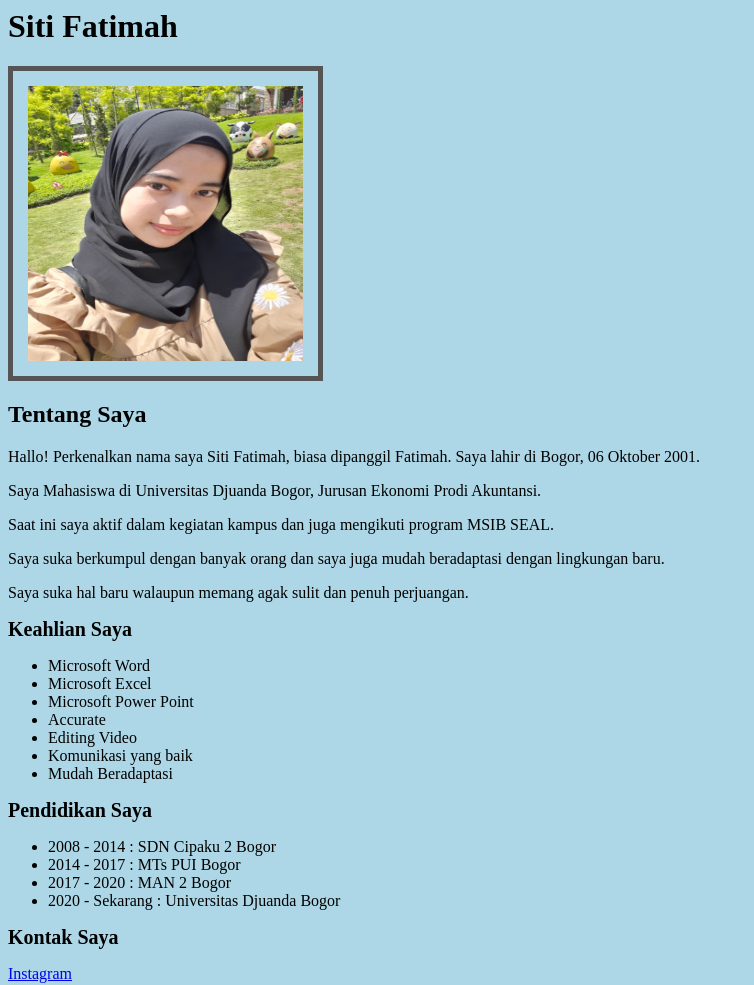
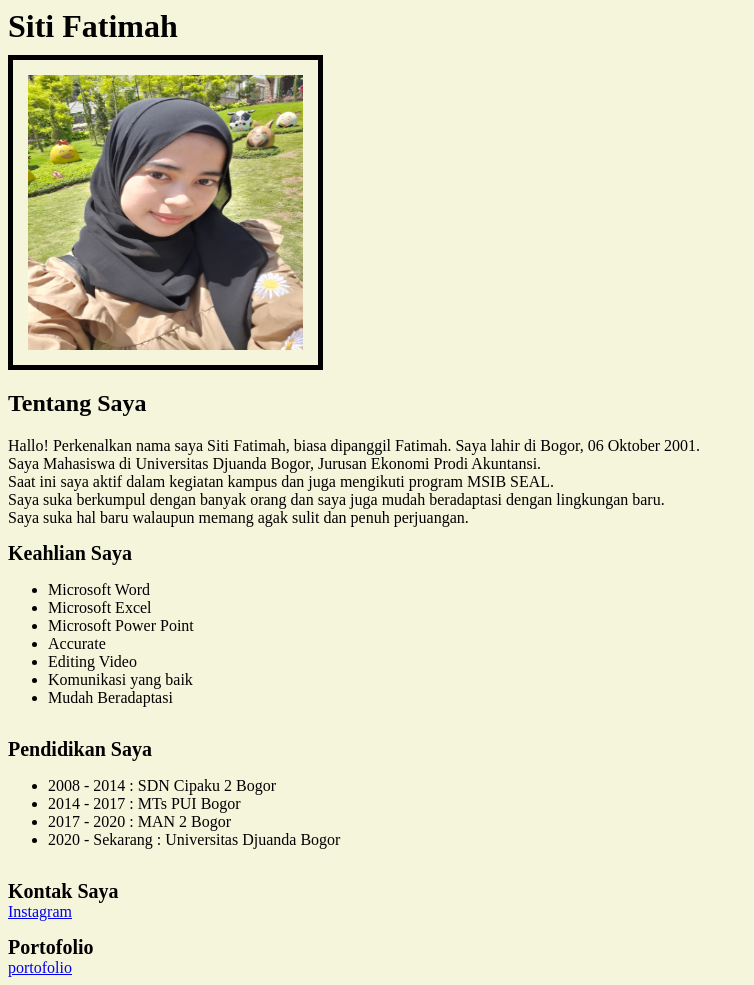
Before and after one commit to sitifatimahfat/sitifatimahfat.github.io, a plain HTML site: page Latihan.html in a window 1280 px wide. Shown: the top 985 px of the page, without its empty margins (0-754 px from the left). Drawn offline with Linux system fonts and the light colour scheme.

Commit message:
commit ke 3

```diff
--- a/styles.css
+++ b/styles.css
@@ -1,6 +1,6 @@
 body {
-    background-color: rgb(173, 215, 230);
-  }
+    background-color: beige;
+}
 h6{
     font-size: 20px;
     display: block;
@@ -9,15 +9,18 @@ h6{
     margin-inline-start: 0px;
     margin-inline-end: 0px;
     font-weight: bold;
+    padding-top: 15px;
 }
 #borderimg {
     border: 30px solid transparent;
     color: black;
     padding: 15px;
-    border: 5px solid #555;
+    border: 5px solid black;
+  }
   }
   #judul{
     text-align: center;
+    color: firebrick;
   }
   td {
     text-align: center;
@@ -25,3 +28,26 @@ h6{
   li{
     text-align: left;
   }
+  th{
+color: black;
+  }
+  p{
+    display: block;
+    margin-block-start: 0;
+    margin-block-end: 0;
+    margin-inline-start: 0px;
+    margin-inline-end: 0px;
+  }
+  table{
+    border-color:brown;
+  }
+  h1{
+    display: block;
+    font-size: 2em;
+    margin-block-start: 0em;
+    margin-block-end: 0em;
+    margin-inline-start: 0px;
+    margin-inline-end: 0px;
+    font-weight: bold;
+    padding-bottom: 10px;
+  }
```
Also changed, not shown: Latihan.html (+1 -2 lines).
